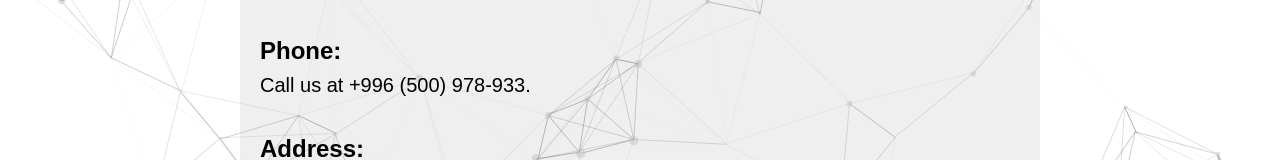
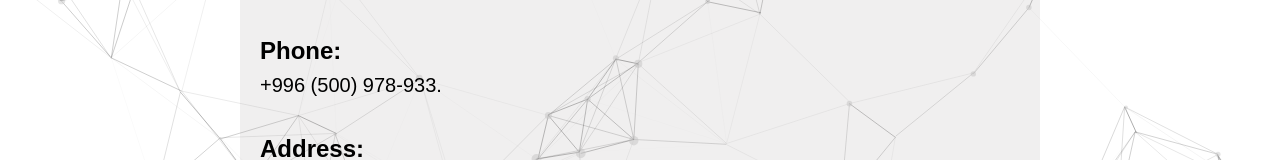
Before and after one commit to sezim06/diploma, a React (Create React App) app: page /contact in a window 1280 px wide. Shown: the part 401-561 px from the top of the page. Built offline with nearby package versions, Linux system fonts and the light colour scheme; no server answers; the database is empty; a web font is replaced by a local one.

Commit message:
added code to call

```diff
--- a/src/pages/Contact.js
+++ b/src/pages/Contact.js
@@ -1,3 +1,4 @@
+import { NavLink } from "react-router-dom"
 import "./Pages.css"
 export default function Contact(){
   return(
@@ -9,7 +10,10 @@ export default function Contact(){
     <p>Email us at <a href="https://mail.google.com/mail/u/0/#inbox">mail.google.com/Aliaskarova-Sezim/BookStore</a>.</p>
 
     <h2>Phone:</h2>
-    <p>Call us at +996 (500) 978-933.</p>
+      <NavLink  to="https://wa.me/+996500978933">
+        <p> +996 (500) 978-933.</p>
+      </NavLink>
+
 
     <h2>Address:</h2>
     <p>
```
